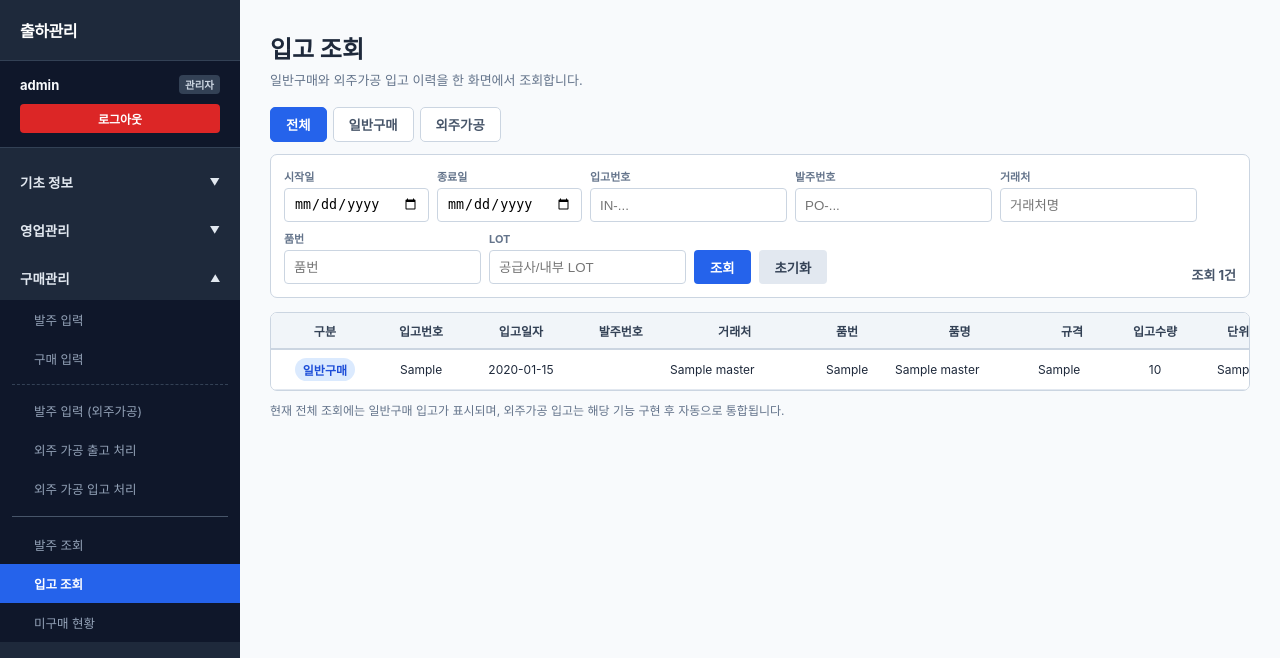
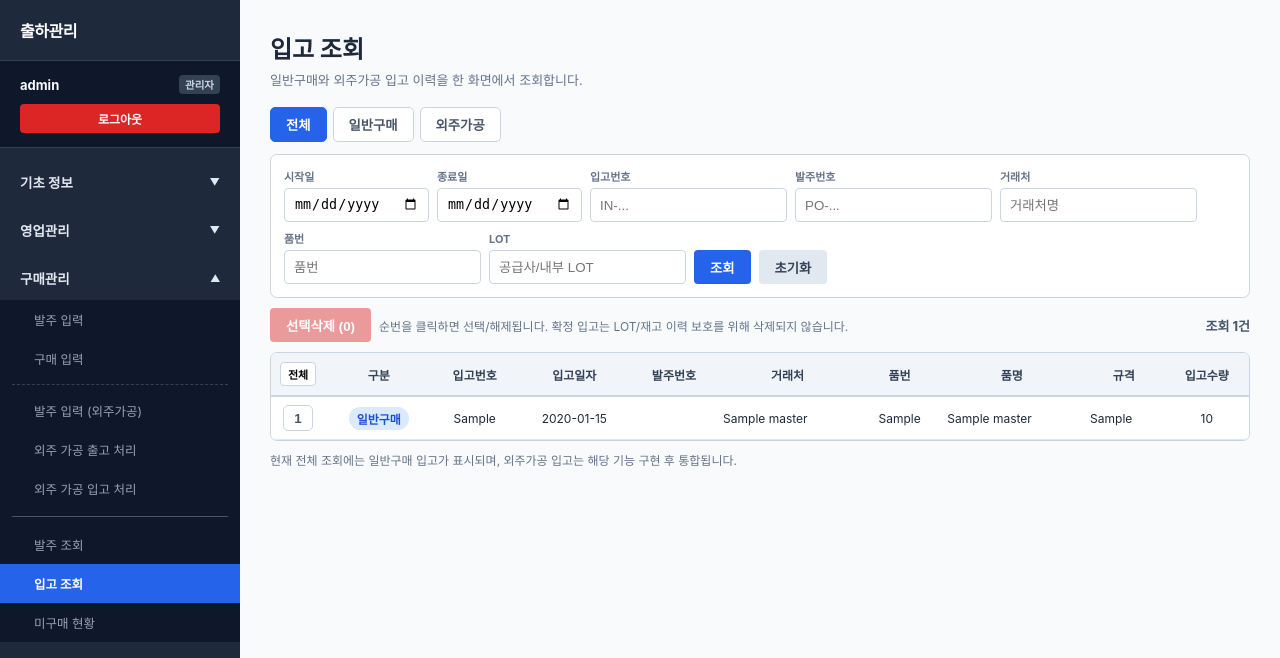
Before and after one commit to genesis03/MES, a FastAPI app: page /purchase/inquiry/inbounds in a window 1280 px wide. Shown: the top 658 px of the page. Run offline with FastAPI, Linux system fonts and the light colour scheme; tables that the repository leaves empty hold one stand-in row (values such as "Sample post"); data that the repository does not hold is empty.

Commit message:
입고 조회 순번 선택 삭제 UI 적용

```diff
--- a/templates/purchase_inbound_inquiry.html
+++ b/templates/purchase_inbound_inquiry.html
@@ -11,19 +11,27 @@
     .tab-row { display:flex; gap:6px; margin-bottom:12px; }
     .tab-btn { border:1px solid #cbd5e1; background:#fff; color:#475569; border-radius:5px; padding:7px 15px; cursor:pointer; font-weight:700; }
     .tab-btn.active { background:#2563eb; color:#fff; border-color:#2563eb; }
-    .filter-card { background:#fff; border:1px solid #cbd5e1; border-radius:7px; padding:13px; margin-bottom:14px; display:flex; flex-wrap:wrap; gap:8px; align-items:end; }
+    .filter-card { background:#fff; border:1px solid #cbd5e1; border-radius:7px; padding:13px; margin-bottom:10px; display:flex; flex-wrap:wrap; gap:8px; align-items:end; }
     .filter-field { display:flex; flex-direction:column; gap:4px; }
     .filter-field label { font-size:11px; font-weight:700; color:#64748b; }
     .filter-field input { height:34px; border:1px solid #cbd5e1; border-radius:4px; padding:0 9px; min-width:145px; }
     .btn { height:34px; border:0; border-radius:4px; padding:0 16px; cursor:pointer; font-weight:700; }
     .btn-primary { background:#2563eb; color:#fff; }
     .btn-light { background:#e2e8f0; color:#334155; }
+    .btn-danger { background:#dc2626; color:#fff; }
+    .btn:disabled { opacity:.45; cursor:not-allowed; }
+    .action-row { display:flex; align-items:center; gap:8px; margin-bottom:10px; }
     .summary { margin-left:auto; font-size:13px; color:#475569; font-weight:700; }
     .table-box { background:#fff; border:1px solid #cbd5e1; border-radius:7px; overflow:auto; }
-    table { width:100%; border-collapse:collapse; min-width:1550px; font-size:12px; }
+    table { width:100%; border-collapse:collapse; min-width:1600px; font-size:12px; }
     th { position:sticky; top:0; background:#f1f5f9; color:#334155; border-bottom:2px solid #cbd5e1; padding:9px 7px; white-space:nowrap; }
     td { border-bottom:1px solid #e2e8f0; padding:8px 7px; text-align:center; white-space:nowrap; }
     td.left { text-align:left; }
+    tr.selected-row { background:#eff6ff; }
+    .row-no { width:30px; height:26px; border:1px solid #cbd5e1; border-radius:5px; background:#fff; color:#475569; cursor:pointer; font-weight:800; }
+    .row-no:hover { border-color:#2563eb; color:#2563eb; }
+    .row-no.selected { background:#2563eb; border-color:#2563eb; color:#fff; }
+    .select-all { border:1px solid #cbd5e1; border-radius:4px; background:#fff; padding:3px 7px; cursor:pointer; font-size:11px; font-weight:700; }
     .type-badge { display:inline-block; border-radius:12px; padding:3px 8px; background:#dbeafe; color:#1d4ed8; font-weight:700; }
     .lot { font-family:Consolas, monospace; font-weight:700; color:#334155; }
     .empty { padding:35px !important; color:#94a3b8; }
@@ -54,6 +62,11 @@
         <div class="filter-field"><label>LOT</label><input type="text" id="inboundLot" placeholder="공급사/내부 LOT"></div>
         <button class="btn btn-primary" onclick="loadInboundInquiry()">조회</button>
         <button class="btn btn-light" onclick="resetInboundInquiry()">초기화</button>
+    </div>
+
+    <div class="action-row">
+        <button id="deleteSelectedInbounds" class="btn btn-danger" onclick="deleteSelectedInbounds()" disabled>선택삭제 (0)</button>
+        <div style="font-size:12px;color:#64748b;">순번을 클릭하면 선택/해제됩니다. 확정 입고는 LOT/재고 이력 보호를 위해 삭제되지 않습니다.</div>
         <div class="summary">조회 <span id="inboundCount">0</span>건</div>
     </div>
 
@@ -61,12 +74,13 @@
         <table>
             <thead>
                 <tr>
+                    <th style="width:54px;"><button class="select-all" onclick="toggleAllInbounds()">전체</button></th>
                     <th>구분</th><th>입고번호</th><th>입고일자</th><th>발주번호</th><th>거래처</th>
                     <th>품번</th><th>품명</th><th>규격</th><th>입고수량</th><th>단위</th>
                     <th>공급사 LOT</th><th>내부 LOT</th><th>창고</th><th>저장위치</th><th>검사상태</th><th>비고</th>
                 </tr>
             </thead>
-            <tbody id="inboundInquiryBody"><tr><td colspan="16" class="empty">조회 중입니다...</td></tr></tbody>
+            <tbody id="inboundInquiryBody"><tr><td colspan="17" class="empty">조회 중입니다...</td></tr></tbody>
         </table>
     </div>
     <div class="notice" id="inboundNotice"></div>
@@ -76,6 +90,8 @@
 {% block extra_script %}
 <script>
 let inboundType='ALL';
+let currentInboundRows=[];
+const selectedInboundIds=new Set();
 const escInbound = (v) => { const e=document.createElement('span'); e.textContent=v ?? ''; return e.innerHTML; };
 
 function changeInboundType(type, btn) {
@@ -90,23 +106,66 @@ function resetInboundInquiry() {
     loadInboundInquiry();
 }
 
+function updateInboundSelection() {
+    document.querySelectorAll('#inboundInquiryBody tr[data-inbound-id]').forEach(row => {
+        const selected=selectedInboundIds.has(Number(row.dataset.inboundId));
+        row.classList.toggle('selected-row', selected);
+        const btn=row.querySelector('.row-no');
+        if(btn) btn.classList.toggle('selected', selected);
+    });
+    const deleteBtn=document.getElementById('deleteSelectedInbounds');
+    deleteBtn.textContent=`선택삭제 (${selectedInboundIds.size})`;
+    deleteBtn.disabled=selectedInboundIds.size===0;
+}
+
+function toggleInboundSelection(inboundId) {
+    if(selectedInboundIds.has(inboundId)) selectedInboundIds.delete(inboundId);
+    else selectedInboundIds.add(inboundId);
+    updateInboundSelection();
+}
+
+function toggleAllInbounds() {
+    const ids=[...new Set(currentInboundRows.map(row=>Number(row.inbound_id)))];
+    const allSelected=ids.length>0 && ids.every(id=>selectedInboundIds.has(id));
+    ids.forEach(id=>allSelected ? selectedInboundIds.delete(id) : selectedInboundIds.add(id));
+    updateInboundSelection();
+}
+
+async function deleteSelectedInbounds() {
+    const ids=[...selectedInboundIds];
+    if(!ids.length) return;
+    if(!confirm(`선택한 입고 ${ids.length}건을 삭제하시겠습니까?\n확정 입고는 삭제되지 않습니다.`)) return;
+    try {
+        const r=await fetch('/api/purchase/inquiry/inbounds/delete-selected', {
+            method:'POST', headers:{'Content-Type':'application/json'}, body:JSON.stringify({ids})
+        });
+        const data=await r.json();
+        if(!r.ok) throw new Error(data.detail || '삭제 실패');
+        alert(data.message || '삭제했습니다.');
+        selectedInboundIds.clear();
+        loadInboundInquiry();
+    } catch(e) {
+        alert(e.message);
+    }
+}
+
 async function loadInboundInquiry() {
     const body=document.getElementById('inboundInquiryBody');
     const notice=document.getElementById('inboundNotice');
-    body.innerHTML='<tr><td colspan="16" class="empty">조회 중입니다...</td></tr>';
+    selectedInboundIds.clear();
+    currentInboundRows=[];
+    updateInboundSelection();
+    body.innerHTML='<tr><td colspan="17" class="empty">조회 중입니다...</td></tr>';
     notice.textContent='';
 
     if (inboundType==='SUBCONTRACT') {
         document.getElementById('inboundCount').textContent='0';
-        body.innerHTML='<tr><td colspan="16" class="empty">외주가공 입고 기능 구현 후 이 화면에 통합됩니다.</td></tr>';
+        body.innerHTML='<tr><td colspan="17" class="empty">외주가공 입고 기능 구현 후 이 화면에 통합됩니다.</td></tr>';
         return;
     }
 
     const p=new URLSearchParams();
-    const map={
-        start_date:'inboundStartDate', end_date:'inboundEndDate', inbound_no:'inboundNo', po_no:'inboundPoNo',
-        partner_name:'inboundPartner', part_no:'inboundPartNo', lot:'inboundLot'
-    };
+    const map={start_date:'inboundStartDate', end_date:'inboundEndDate', inbound_no:'inboundNo', po_no:'inboundPoNo', partner_name:'inboundPartner', part_no:'inboundPartNo', lot:'inboundLot'};
     Object.entries(map).forEach(([k,id])=>{ const v=document.getElementById(id).value.trim(); if(v) p.set(k,v); });
 
     try {
@@ -114,12 +173,14 @@ async function loadInboundInquiry() {
         const data=await r.json();
         if(!r.ok) throw new Error(data.detail || '조회 실패');
         const rows=data.items || [];
+        currentInboundRows=rows;
         document.getElementById('inboundCount').textContent=Number(data.total || rows.length).toLocaleString();
         if(!rows.length) {
-            body.innerHTML='<tr><td colspan="16" class="empty">조회된 입고 내역이 없습니다.</td></tr>';
+            body.innerHTML='<tr><td colspan="17" class="empty">조회된 입고 내역이 없습니다.</td></tr>';
             return;
         }
-        body.innerHTML=rows.map(x=>`<tr>
+        body.innerHTML=rows.map((x,index)=>`<tr data-inbound-id="${Number(x.inbound_id)}">
+            <td><button class="row-no" onclick="toggleInboundSelection(${Number(x.inbound_id)})" title="이 입고 선택">${index + 1}</button></td>
             <td><span class="type-badge">일반구매</span></td><td>${escInbound(x.inbound_no)}</td><td>${escInbound(x.inbound_date)}</td>
             <td>${escInbound(x.po_no)}</td><td class="left">${escInbound(x.partner_name)}</td>
             <td>${escInbound(x.part_no)}</td><td class="left">${escInbound(x.part_name)}</td><td class="left">${escInbound(x.spec)}</td>
@@ -127,9 +188,9 @@ async function loadInboundInquiry() {
             <td class="lot">${escInbound(x.supplier_lot_no)}</td><td class="lot">${escInbound(x.internal_lot_no)}</td>
             <td>${escInbound(x.warehouse_code)}</td><td>${escInbound(x.storage_location)}</td><td>${escInbound(x.inspection_status)}</td><td class="left">${escInbound(x.note)}</td>
         </tr>`).join('');
-        if(inboundType==='ALL') notice.textContent='현재 전체 조회에는 일반구매 입고가 표시되며, 외주가공 입고는 해당 기능 구현 후 자동으로 통합됩니다.';
+        if(inboundType==='ALL') notice.textContent='현재 전체 조회에는 일반구매 입고가 표시되며, 외주가공 입고는 해당 기능 구현 후 통합됩니다.';
     } catch(e) {
-        body.innerHTML=`<tr><td colspan="16" class="empty" style="color:#dc2626;">${escInbound(e.message)}</td></tr>`;
+        body.innerHTML=`<tr><td colspan="17" class="empty" style="color:#dc2626;">${escInbound(e.message)}</td></tr>`;
     }
 }
 
```
